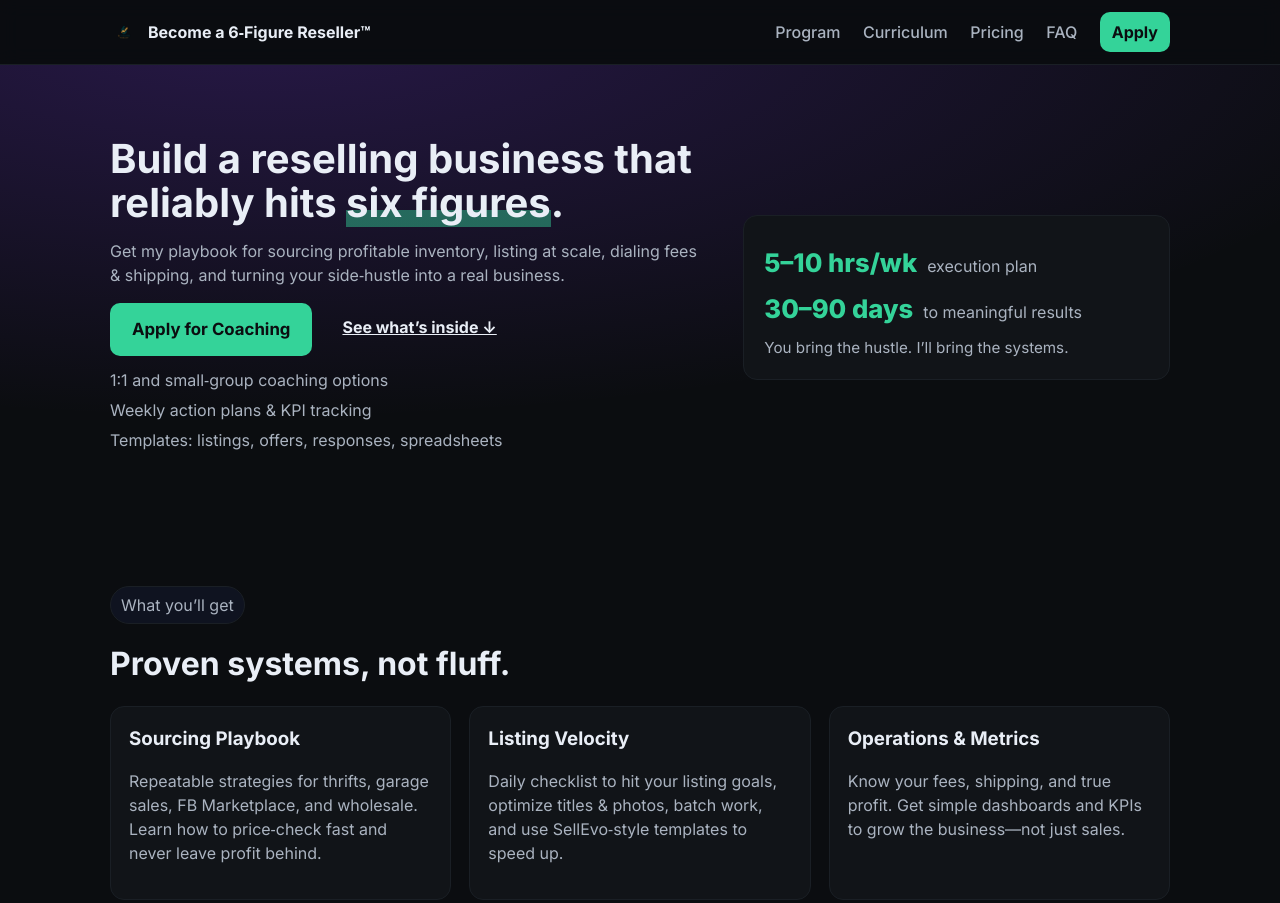
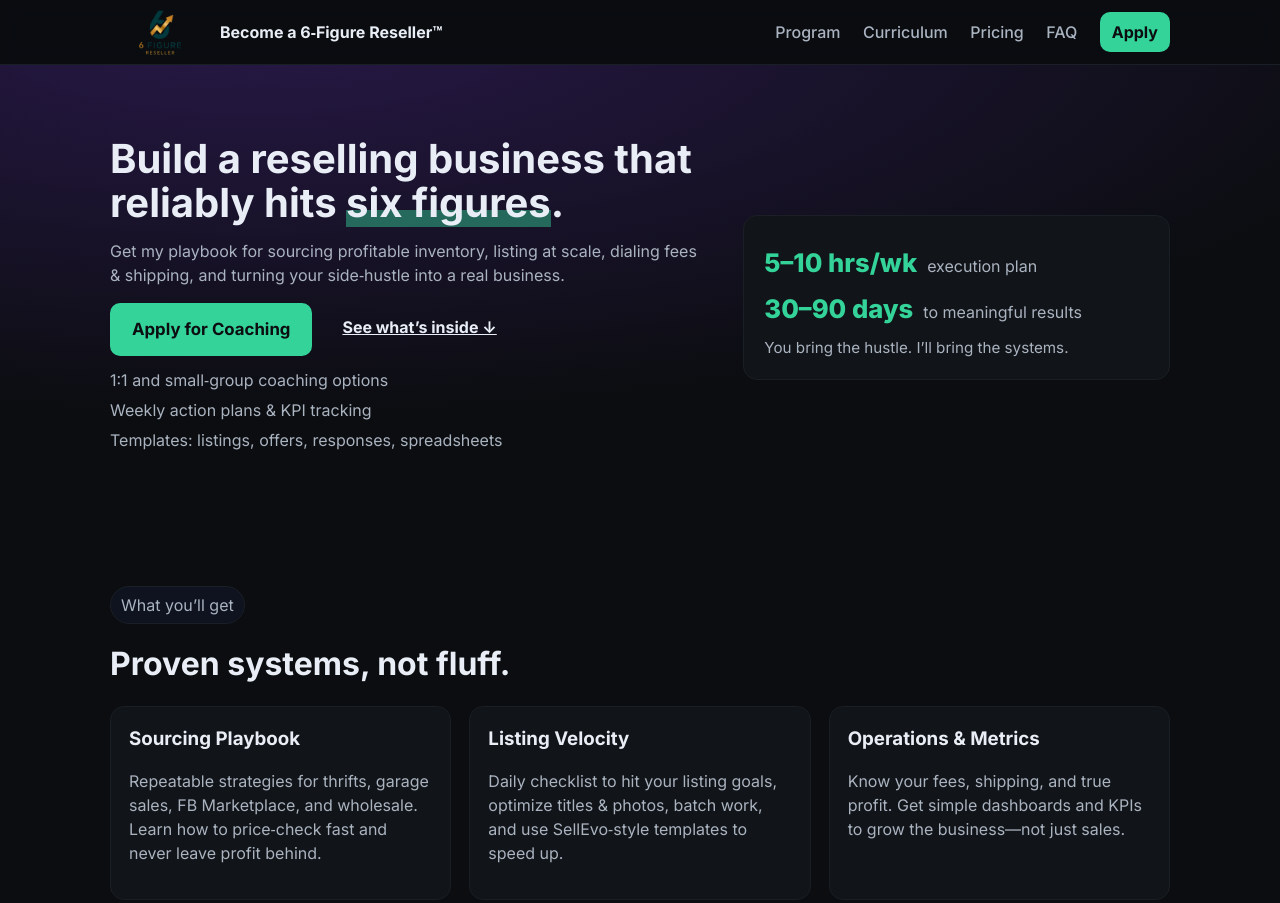
Before and after one commit to vicgotsole/6figurereseller, a plain HTML site: page index.html in a window 1280 px wide. Shown: the top 903 px of the page. Drawn offline with Linux system fonts and the light colour scheme.

Commit message:
Update styles.css

```diff
--- a/styles.css
+++ b/styles.css
@@ -18,7 +18,7 @@ img{max-width:100%;display:block}
 .site-header{position:sticky;top:0;background:rgba(11,13,16,.7);backdrop-filter:saturate(180%) blur(10px);border-bottom:1px solid #1a1f25;z-index:50}
 .nav{display:flex;align-items:center;justify-content:space-between;height:64px}
 .brand{display:flex;gap:10px;align-items:center;font-weight:700}
-.brand img{width:28px;height:28px}
+.brand img{width:auto;height:100px}
 nav a{color:var(--muted);text-decoration:none;margin-left:18px;font-weight:500}
 nav a:hover{color:var(--text)}
 .btn{display:inline-block;padding:12px 18px;border-radius:10px;background:var(--brand);color:#0b0d10;text-decoration:none;font-weight:700;box-shadow:0 0 0 0px transparent;transition:transform .06s ease, box-shadow .2s ease}
```
